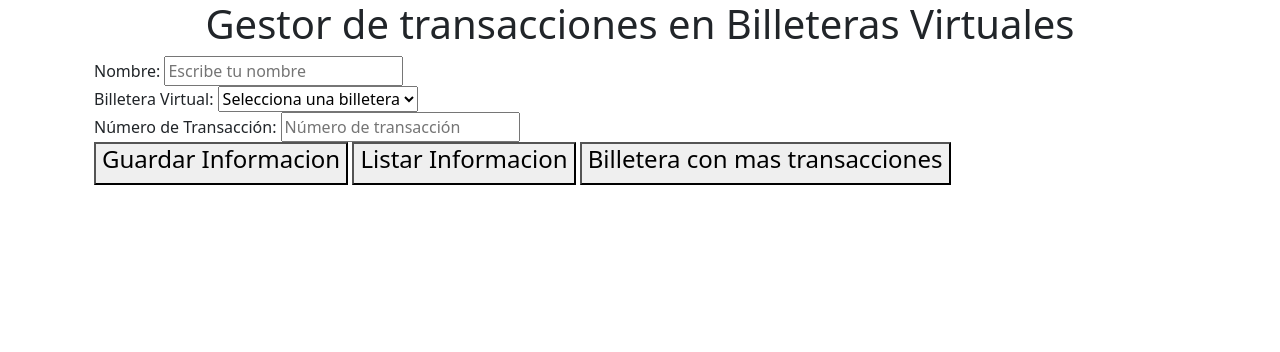
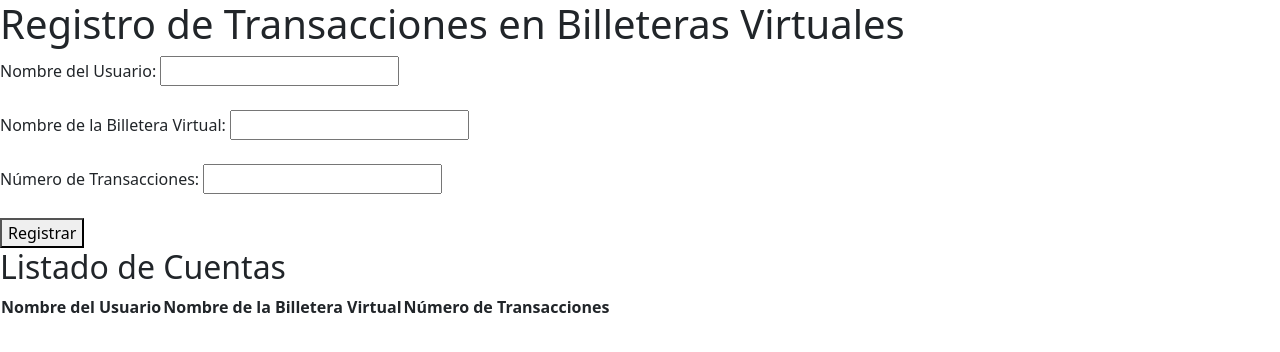
Before and after one commit to LIFabrego/proyecto03js_GestorBilleteraVirtual_grupo_3, a plain HTML site: page public/views/index.html in a window 1280 px wide. Drawn offline with nearby package versions, Linux system fonts and the light colour scheme.

Commit message:
Agrego codigo para el formulario de registro

```diff
--- a/public/views/index.html
+++ b/public/views/index.html
@@ -8,37 +8,24 @@
     <link href="https://cdn.jsdelivr.net/npm/bootstrap@5.3.3/dist/css/bootstrap.min.css" rel="stylesheet" integrity="sha384-QWTKZyjpPEjISv5WaRU9OFeRpok6YctnYmDr5pNlyT2bRjXh0JMhjY6hW+ALEwIH" crossorigin="anonymous">
 </head>
 <body>
-     <div class="container">
-        <div class="row">
-            <div class="col-12">
-                <h1 class="text-center">Gestor de transacciones en Billeteras Virtuales</h1>
-            </div>
-        </div>
-
-    <div class="container">
-        <div class="column">
-            <label for="nombre">Nombre:</label>
-            <input type="text" id="nombre" placeholder="Escribe tu nombre">
-        </div>
-        <div class="column">
-            <label for="billetera">Billetera Virtual:</label>
-            <select id="billetera">
-                <option value="">Selecciona una billetera</option>
-                <option value="paypal">PayPal</option>
-                <option value="mercado pago">Mercado Pago</option>
-                <option value="personal pay">PersonalPay</option>
-                <option value="crypto">Criptomonedas</option>
-                <option value="uala">Uala</option>
-            </select>
-        </div>
-        <div class="column">
-            <label for="transaccion">Número de Transacción:</label>
-            <input type="text" id="transaccion" placeholder="Número de transacción">
-        </div>
-        <button><h4>Guardar Informacion</h4></button>
-        <button><h4>Listar Informacion</h4></button>
-        <button><h4>Billetera con mas transacciones</h4></button>
-    <script src="https://cdn.jsdelivr.net/npm/bootstrap@5.3.3/dist/js/bootstrap.bundle.min.js" integrity="sha384-YvpcrYf0tY3lHB60NNkmXc5s9fDVZLESaAA55NDzOxhy9GkcIdslK1eN7N6jIeHz" crossorigin="anonymous"></script>
-    <!--<script src="./src/index.js"></script>-->
+     <div class="Registradora de Transacciones en Billetera Virtuales">
+        <h1>Registro de Transacciones en Billeteras Virtuales</h1>
+        <form >
+            <label for="Nombre">Nombre del Usuario:</label>
+            <input type="text" id="Nombre" required><br><br>
+            <label for="Billetera">Nombre de la Billetera Virtual:</label>
+            <input type="text" ><br><br>
+            <label for="transiciones">Número de Transacciones:</label>
+            <input type="numeror" id="transiciones" min="0" required><br><br>
+            <button type="submit">Registrar</button>
+        </form>
+        <h2>Listado de Cuentas</h2>
+        <table >
+            <thead>
+                <tr>
+                    <th>Nombre del Usuario</th>
+                    <th>Nombre de la Billetera Virtual</th>
+                    <th>Número de Transacciones</th>
+                </tr>
 </body>
 </html>
```
